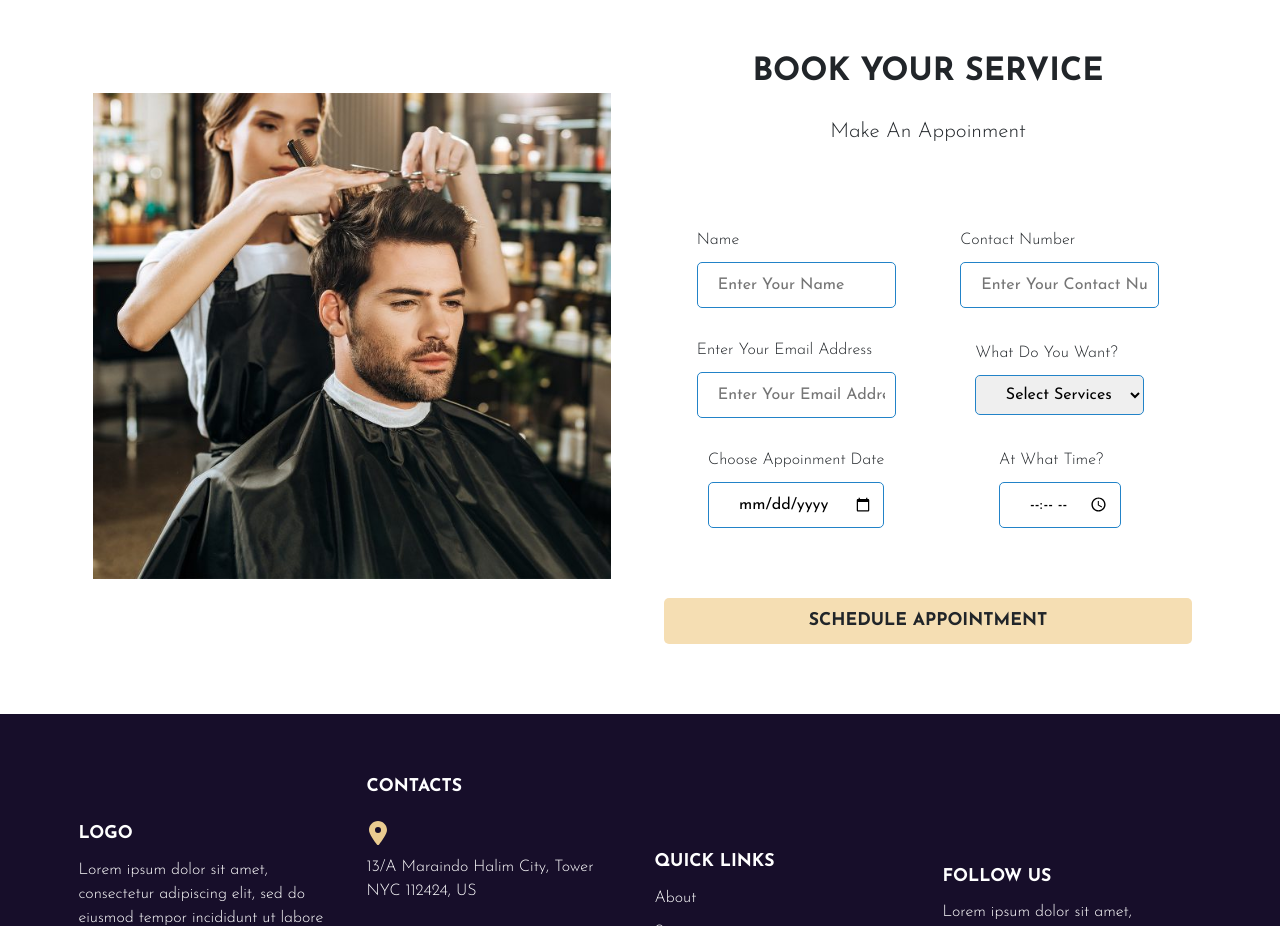
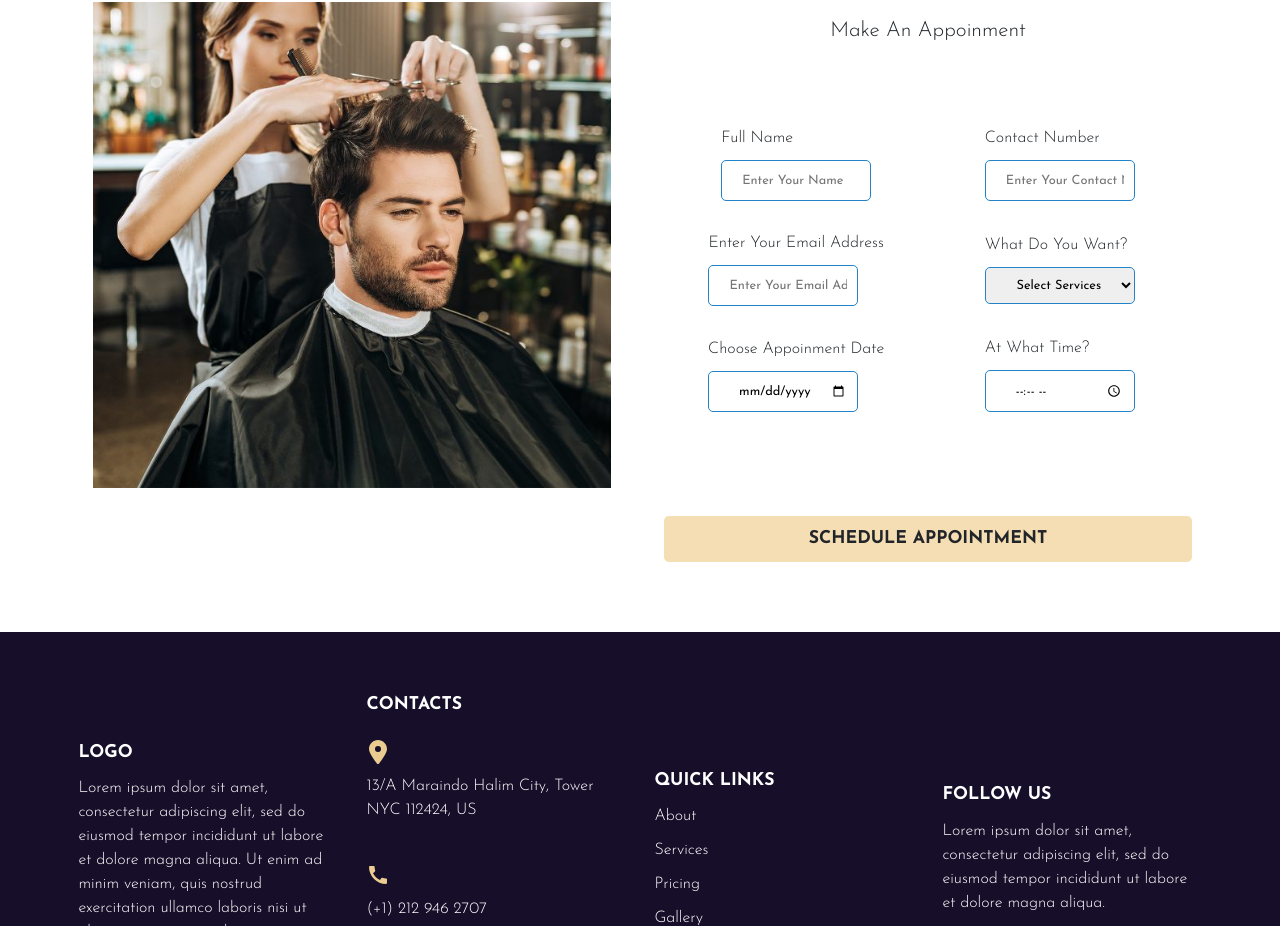
Before and after one commit to Kennyabby/salon-mngt, a React (Create React App) app: page / in a window 1280 px wide. Shown: the part 5140-6066 px from the top of the page. Built offline with nearby package versions, Linux system fonts and the light colour scheme.

Commit message:
validation added to appointment form

```diff
--- a/src/Components/LandingPage/LandingPage.css
+++ b/src/Components/LandingPage/LandingPage.css
@@ -74,7 +74,7 @@
     color: white;
 }
 .main{
-    margin-top: -4px;
+    margin-top: 0px;
     background: rgba(255,255,255,0.3);
     /* padding-bottom: 100px; */
 }
@@ -172,7 +172,7 @@
     padding: 20px;
     background: whitesmoke;
     border-radius: 7px;
-    width: 300px;
+    width: 90%;
     margin: 20px auto;
     transition: 0.5s ease-out;
 }
@@ -405,6 +405,7 @@
     background: rgb(245, 222, 179);
     padding: 10px;
     font-weight: 350;
+    border-radius: 5px;
 }
 
 .cancelservice{
@@ -449,14 +450,35 @@
     border: 0.5px solid rgb(34, 131, 200);
     text-indent: 10px;
     border-radius: 5px;
-    width: 100%;
+    width: 150px;
     padding: 10px;
     text-align: left;
+    font-size: .8em;
+}
+.formerror{
+    background: rgba(37, 20, 78, 0.8);
+    padding: 10px;
+    border-radius: 5px;
+    color: red;
+    font-weight: bold;
+    opacity: 1;
+    animation: cssAnimation .7s 5s forwards;
+    transition: opacity .7s ease-out;
+}
+
+@keyframes cssAnimation {
+    to {
+        opacity: 0;
+    }
+}
+.removeformerror{
+    /* display: none; */
+    opacity: 0;
 }
 .formbutton{
     font-size: 1.1em;
     text-align: center;
-    margin: 50px auto;
+    margin: 10px auto;
     margin-bottom: 0px;
     padding: 10px 15px;
     background: rgb(245, 222, 179);
--- a/src/Components/LandingPage/LandingPage.js
+++ b/src/Components/LandingPage/LandingPage.js
@@ -26,7 +26,7 @@ const LandingPage = ()=>{
         date: "",
         time: "",
     }})
-
+    const [formValidated, setFormValidated] = useState(true)
     const [scheduledService, setScheduledService] = useState([])
     const [services, setServices] = useState(["Classic Haircut", 'Beard Trim', 'Hair Color',
     'Deluxe Haircut', 'Hot Towel Shave', 'Face Facial', 'Buzz Haircut',
@@ -149,6 +149,7 @@ const LandingPage = ()=>{
         }else{
             addService(e)
         }
+        setFormValidated(true)
     }
 
     const removeService = (e)=>{
@@ -172,7 +173,19 @@ const LandingPage = ()=>{
         })
 
         setScheduledService(scheduledService)
-        setViewSchedule(true)
+        let count = 0
+        const fieldKeys = Object.keys(field)
+        fieldKeys.forEach((key)=>{
+            if (field[key].length){
+                count+=1
+            }
+        })
+        if (fieldKeys.length === count){
+            setFormValidated(true)
+            setViewSchedule(true)
+        }else{
+            setFormValidated(false)
+        }
     }
 
     return(
@@ -415,7 +428,7 @@ const LandingPage = ()=>{
                             </div>
                             <div className='appointmentform' onChange={handleInputChange}>
                                 <div className='inpcover'>
-                                    <div className='inplabel' for='name'>Name</div>
+                                    <div className='inplabel' for='name'>Full Name</div>
                                     <input
                                         type='text'
                                         name='name'
@@ -490,6 +503,7 @@ const LandingPage = ()=>{
                                     />
                                 </div>
                             </div>
+                            <div className={formValidated?'removeformerror':'formerror'}>All fields are required!</div>
                             <div className='formbutton' onClick={scheduleAppointment}>SCHEDULE APPOINTMENT</div>
                         </div>
                     </div>
--- a/src/Components/Scheduller/Scheduller.js
+++ b/src/Components/Scheduller/Scheduller.js
@@ -81,8 +81,6 @@ const Scheduller = ({
     scheduledService.forEach(service => {
         sum += parseInt(service.price)
     })
-    // setTotal(sum)
-    console.log(`Sum is = ${sum}`);
 
     return (
         <>
```
